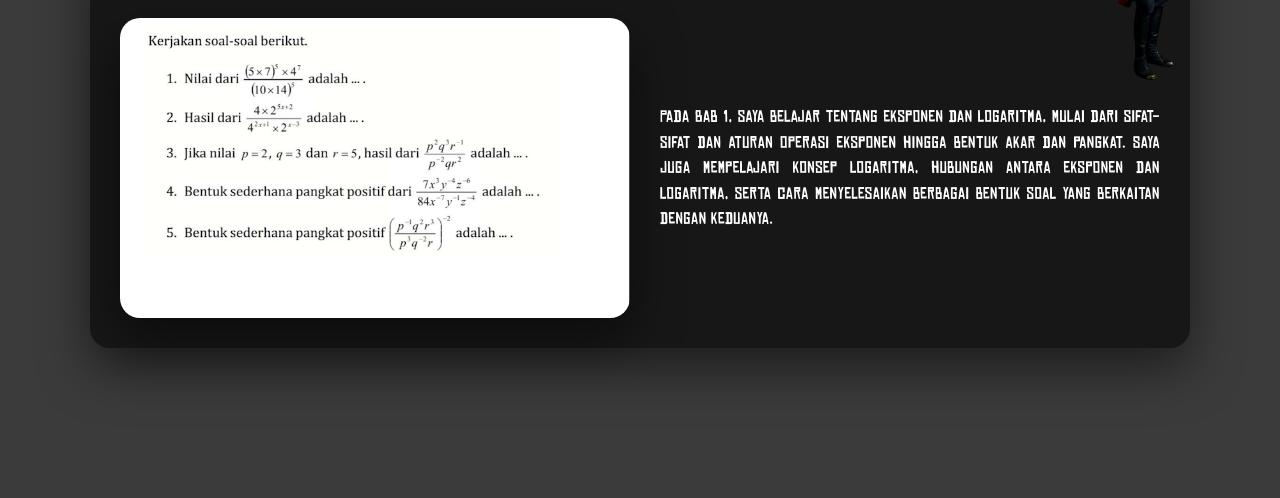
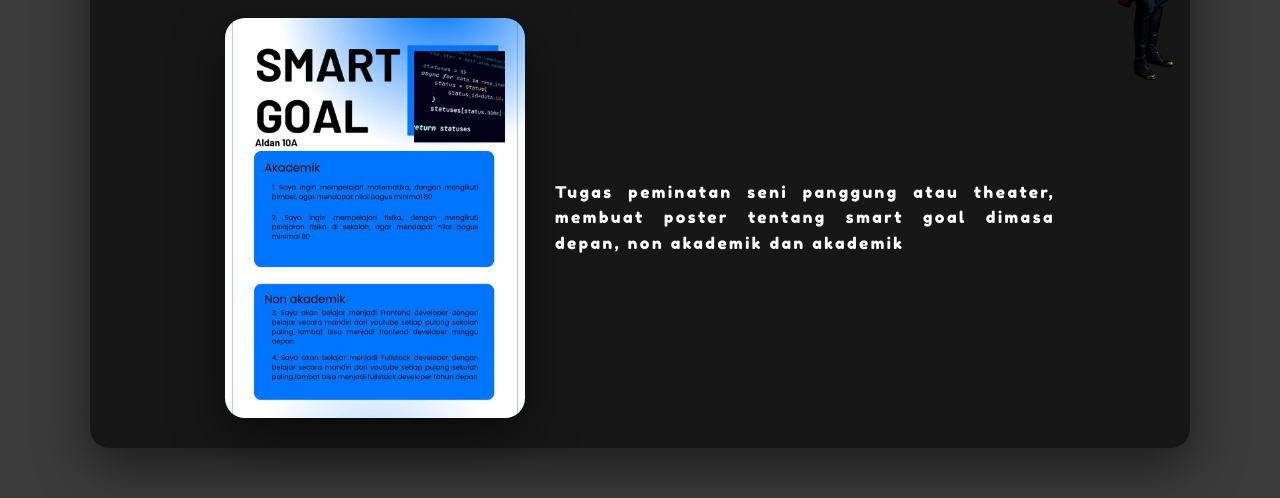
Before and after one commit to aldanalkhalifizarkasyi-ship-it/Portofolio-SMA, a plain HTML site: page Kelas10/Panggung.html in a window 1280 px wide. Shown: the part 328-826 px from the top of the page. Before the commit the page ends 800 px from the top, so only its background shows below. Drawn offline with Linux system fonts and the light colour scheme.

Commit message:
update peminatan teater

```diff
--- a/Kelas10/Panggung.html
+++ b/Kelas10/Panggung.html
@@ -93,8 +93,8 @@
         }
 
         @font-face {
-            font-family: "TLOU";
-            src: url("The Last Of Us Rough.ttf") format("truetype");
+            font-family: "FREDOKA";
+            src: url("../Fonts10/FredokaOne-Regular.ttf") format("truetype");
         }
 
         /* ===== TOP MENU ===== */
@@ -286,7 +286,7 @@
             line-height: 1.6;
             max-width: 500px;
             margin: 0;
-            font-family: "TLOU", serif;
+            font-family: "FREDOKA", serif;
             letter-spacing: 2.5px;
             font-size: clamp(0.85rem, 1.6vw, 1rem);
         }
@@ -296,6 +296,14 @@
             max-width: 100%;
             height: clamp(160px, 30vw, 300px);
             width: auto;
+            object-fit: cover;
+            border-radius: 20px;
+            box-shadow: 0 20px 50px rgba(0, 0, 0, 0.5);
+        }
+
+        #poster {
+            width: clamp(160px, 30vw, 300px);
+            aspect-ratio: 3 / 4;
             object-fit: cover;
             border-radius: 20px;
             box-shadow: 0 20px 50px rgba(0, 0, 0, 0.5);
@@ -580,8 +588,8 @@
         <div class="Card" id="mathsession">
             <h1 class="CardTitle">Seni Panggung</h1>
             <div class="CardRow">
-                <img src="../Images10/latihan_E&L1.png" alt="" class="CardImg">
-                <p class="CardText">Pada Bab 1, saya belajar tentang eksponen dan logaritma, mulai dari sifat-sifat dan aturan operasi eksponen hingga bentuk akar dan pangkat. Saya juga mempelajari konsep logaritma, hubungan antara eksponen dan logaritma, serta cara menyelesaikan berbagai bentuk soal yang berkaitan dengan keduanya.</p>
+                <img src="../Images10/tugasteater1.jpg" alt="" id="poster">
+                <p class="CardText3">Tugas peminatan seni panggung atau theater, membuat poster tentang smart goal dimasa depan, non akademik dan akademik</p>
                 <img src="../Images10/44009be4549418ff2a931a7408fe1a5f-removebg-preview.png" alt="" class="CardDecor SosioCardDecor1">
             </div>
         </div>
```
Also changed, not shown: Images10/tugasteater1.jpg (added).
